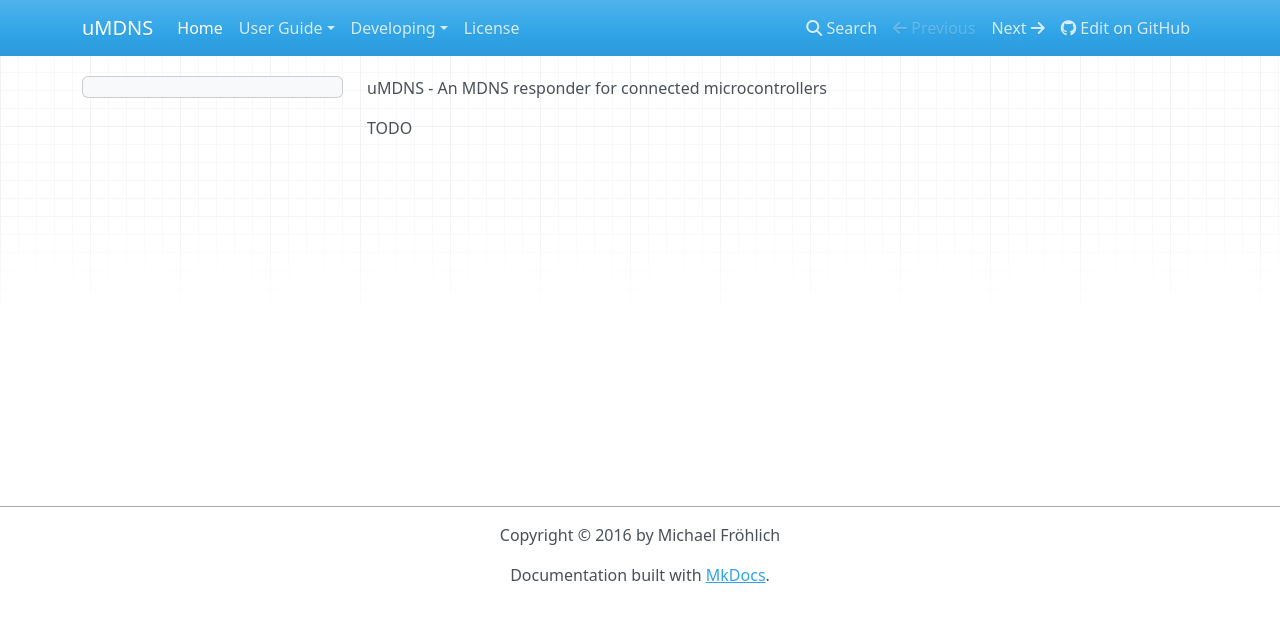
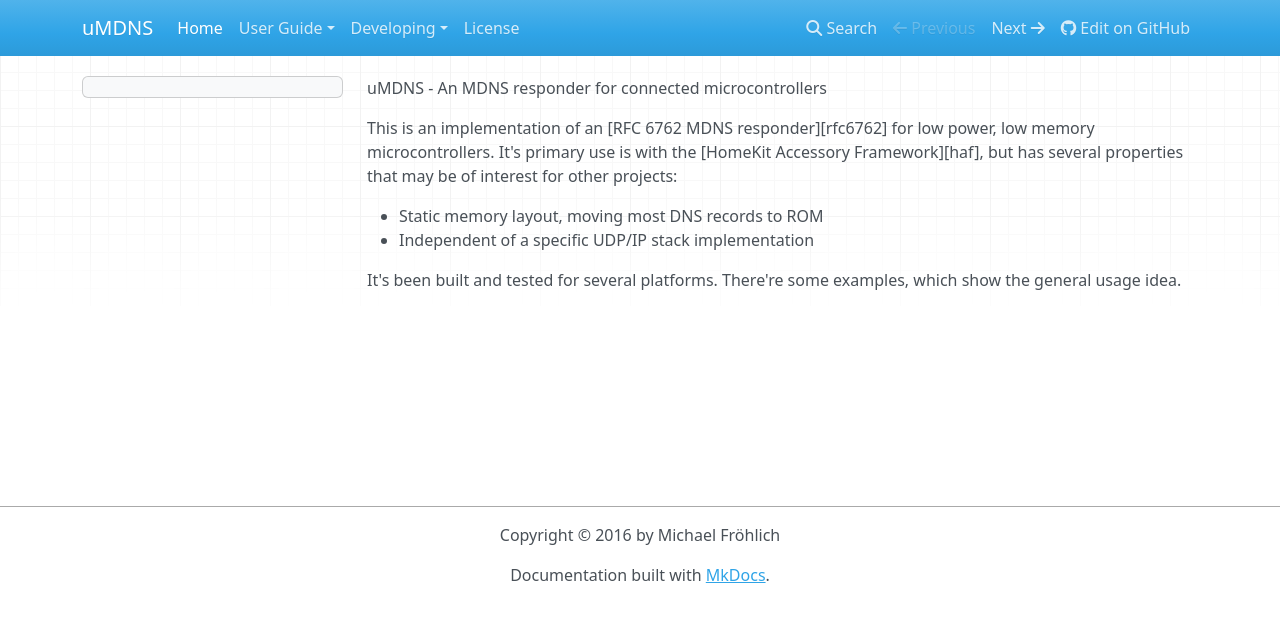
Before and after one commit to grover/uMDNS, an MkDocs documentation site: the page built from docs/index.md, in a window 1280 px wide. Shown: the top 622 px of the page. Built offline with MkDocs 1.6.1, drawn with Linux system fonts in a browser that asks for light colours; nearby versions of some CDN libraries; old or Windows-style settings are respelled for this version of MkDocs.

Commit message:
Minor documentation changes

```diff
--- a/docs/index.md
+++ b/docs/index.md
@@ -1,3 +1,11 @@
 uMDNS - An MDNS responder for connected microcontrollers
 
-TODO
+This is an implementation of an [RFC 6762 MDNS responder][rfc6762] for low power, low
+memory microcontrollers. It's primary use is with the [HomeKit Accessory
+Framework][haf], but has several properties that may be of interest for other projects:
+
+- Static memory layout, moving most DNS records to ROM
+- Independent of a specific UDP/IP stack implementation
+
+It's been built and tested for several platforms. There're some examples, which
+show the general usage idea.
```
Also changed, not shown: README.md (+1 -1 lines).
